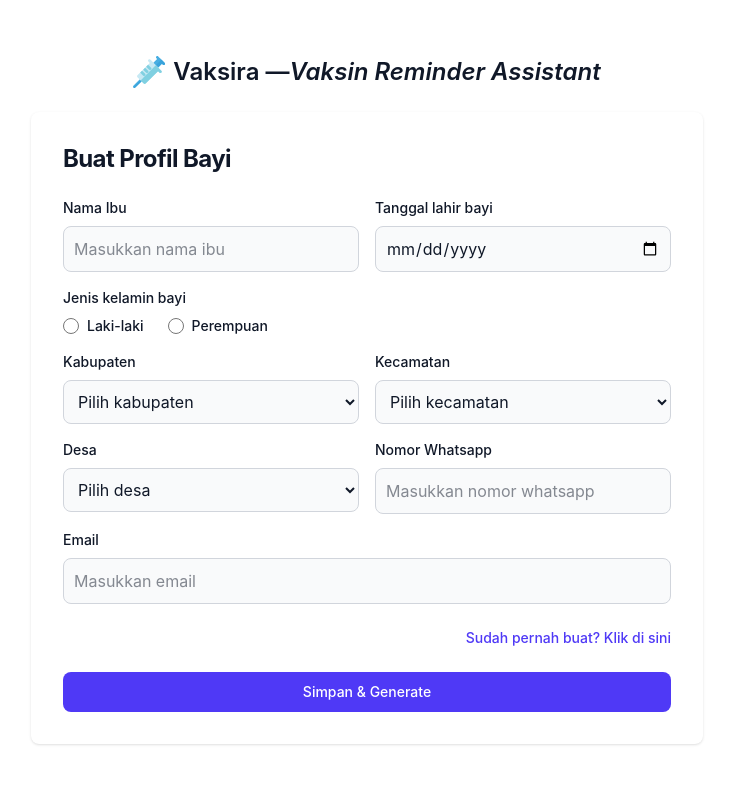
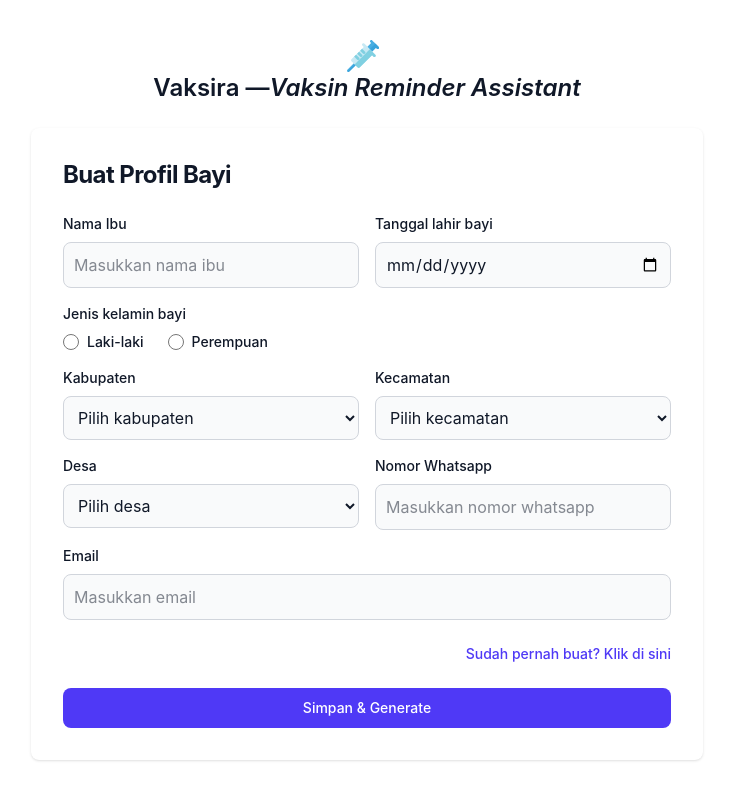
Before and after one commit to stywn93/vaksira, a React (Vite) app: page / in a window 1280 px wide. Shown: the whole page, without its empty margins (273-1006 px from the left). Built offline with nearby package versions, Linux system fonts and the light colour scheme.

Commit message:
feat: simplify logo integration in FormBabyProfile component

```diff
--- a/src/components/FormBabyProfile.jsx
+++ b/src/components/FormBabyProfile.jsx
@@ -4,10 +4,8 @@ export default function FormBabyProfile() {
   return (
     <section>
         <div className="flex flex-col items-center justify-center px-6 py-8 mx-auto md:h-screen lg:py-0">
+            <img className="w-8 h-8 mr-2" src={logoUrl} alt="logo"/>
             <a href="#" className="flex items-center mb-6 text-2xl font-semibold text-gray-900 dark:text-white">
-                <img className="w-8 h-8 mr-2"
-                    src={logoUrl}
-                    alt="logo"/>
                 Vaksira &mdash; <em>Vaksin Reminder Assistant</em>
             </a>
             <div
```
